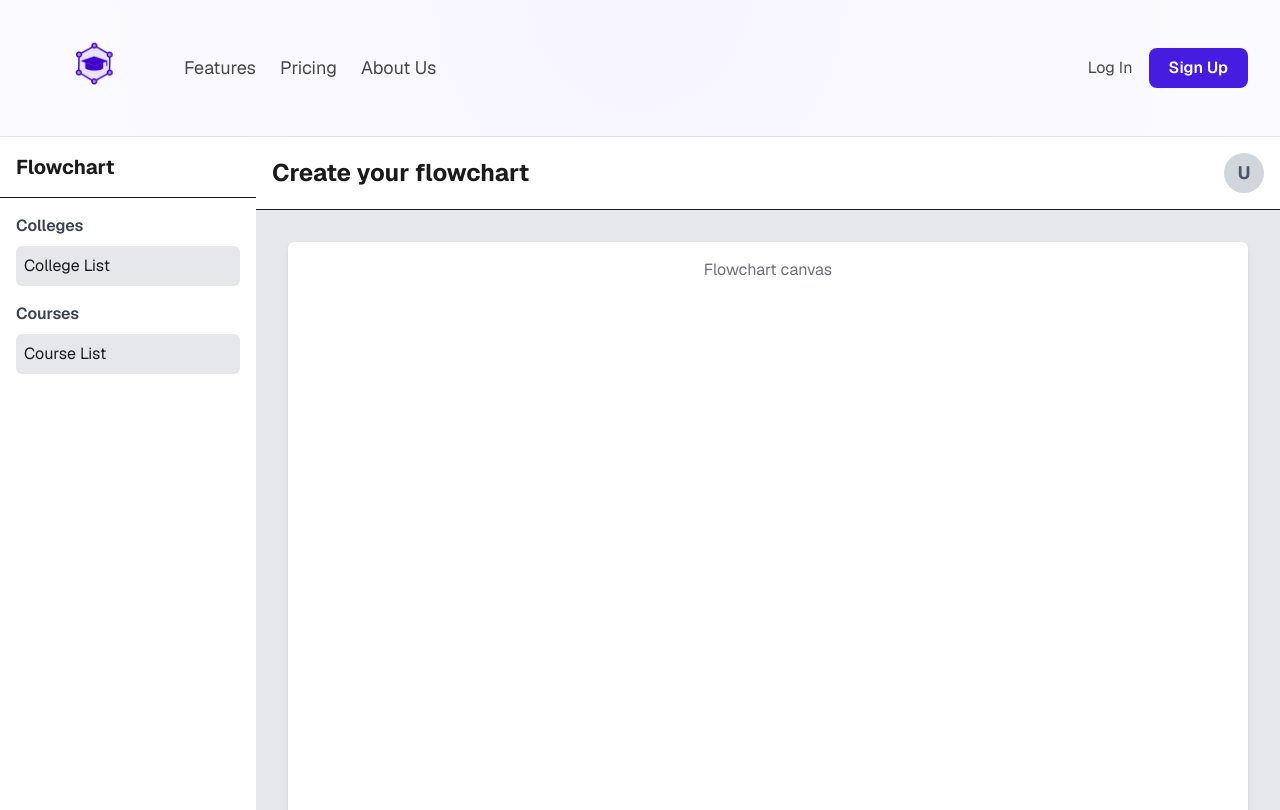
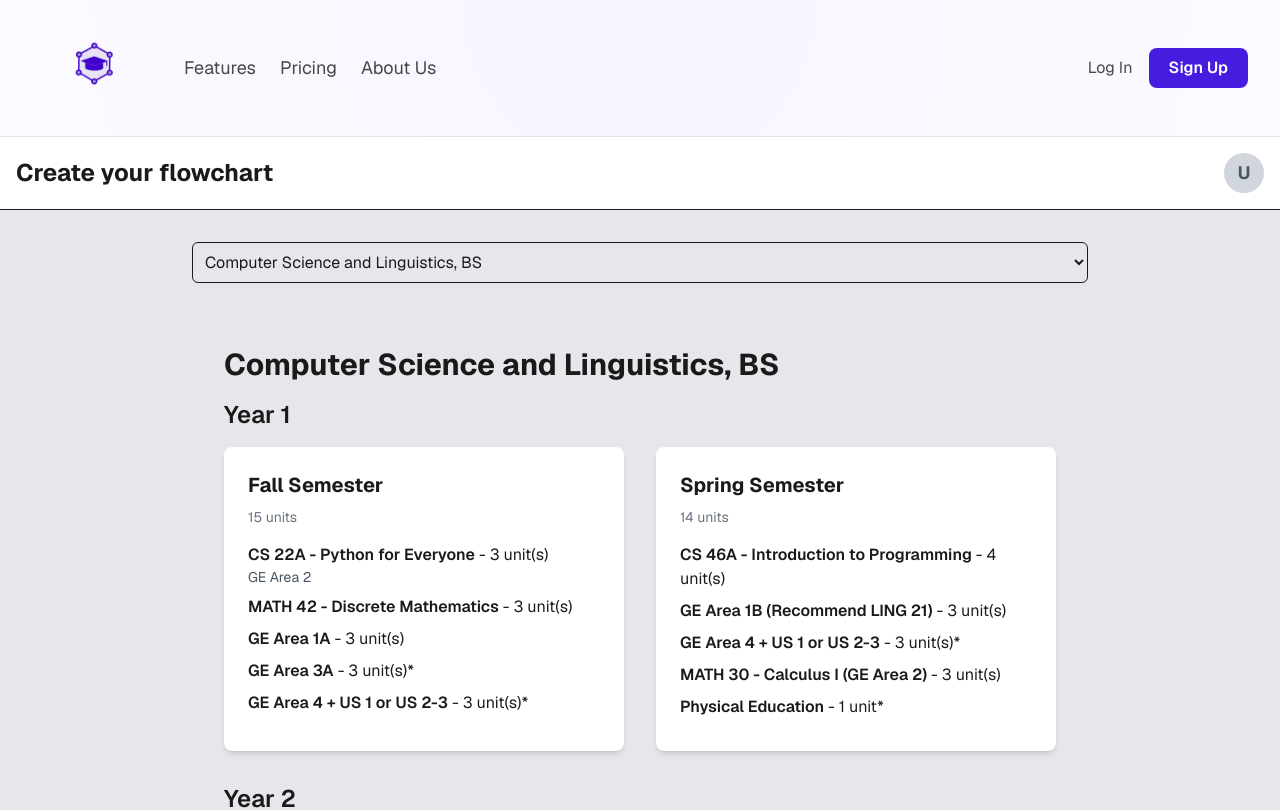
Before and after one commit to s444hi/gradflo, a Next.js app: page /flowchart in a window 1280 px wide. Shown: the top 810 px of the page. Built offline with nearby package versions, Linux system fonts and the light colour scheme.

Commit message:
Start of Flo

```diff
--- a/src/app/flowchart/page.tsx
+++ b/src/app/flowchart/page.tsx
@@ -1,25 +1,18 @@
 
-import React from 'react';
+"use client";
+import React, { useState } from 'react';
 import ProfileDropdown from '@/components/ui/ProfileDropdown';
+import { undergraduateMajors } from '@/lib/majors';
+import { roadmaps } from '@/lib/roadmaps';
+import RoadmapDisplay from '@/components/RoadmapDisplay';
 
 const FlowchartPage = () => {
+  const [selectedMajor, setSelectedMajor] = useState<string | null>("Computer Science and Linguistics, BS");
+
+  const selectedRoadmap = roadmaps.find(r => r.major === selectedMajor);
+
   return (
-    <div className="flex h-screen bg-gray-100">
-      {/* Sidebar */}
-      <div className="w-64 bg-white shadow-md">
-        <div className="p-4 border-b">
-          <h2 className="text-xl font-bold">Flowchart</h2>
-        </div>
-        <div className="p-4">
-          <h3 className="font-semibold text-gray-700 mb-2">Colleges</h3>
-          {/* Placeholder for colleges */}
-          <div className="p-2 bg-gray-200 rounded-md mb-4">College List</div>
-          <h3 className="font-semibold text-gray-700 mb-2">Courses</h3>
-          {/* Placeholder for courses */}
-          <div className="p-2 bg-gray-200 rounded-md">Course List</div>
-        </div>
-      </div>
-
+    <div className="flex flex-col h-screen bg-gray-100">
       {/* Main Content */}
       <div className="flex-1 flex flex-col">
         <div className="p-4 border-b bg-white flex justify-between items-center">
@@ -27,10 +20,25 @@ const FlowchartPage = () => {
           <ProfileDropdown />
         </div>
         <div className="flex-1 p-8 bg-gray-200">
-          {/* Canvas for flowchart */}
-          <div className="w-full h-full bg-white rounded-md shadow-md">
-            {/* Placeholder for flowchart content */}
-            <p className="text-center p-4 text-gray-500">Flowchart canvas</p>
+          <div className="w-full max-w-4xl mx-auto">
+            <select
+              onChange={(e) => setSelectedMajor(e.target.value)}
+              value={selectedMajor || ''}
+              className="w-full p-2 mb-8 border rounded-md"
+            >
+              <option value="" disabled>Select a major</option>
+              {undergraduateMajors.map(major => (
+                <option key={major} value={major}>{major}</option>
+              ))}
+            </select>
+
+            {selectedRoadmap ? (
+              <RoadmapDisplay roadmap={selectedRoadmap} />
+            ) : (
+              <div className="bg-white rounded-md shadow-md p-8 text-center text-gray-500">
+                <p>Please select a major to see the roadmap.</p>
+              </div>
+            )}
           </div>
         </div>
       </div>
--- /dev/null
+++ b/src/components/RoadmapDisplay.tsx
@@ -0,0 +1,38 @@
+
+import React from 'react';
+import { Roadmap } from '@/lib/roadmaps';
+
+interface RoadmapProps {
+  roadmap: Roadmap;
+}
+
+const RoadmapDisplay: React.FC<RoadmapProps> = ({ roadmap }) => {
+  return (
+    <div className="p-8">
+      <h2 className="text-3xl font-bold mb-4">{roadmap.major}</h2>
+      {roadmap.years.map((year) => (
+        <div key={year.name} className="mb-8">
+          <h3 className="text-2xl font-semibold mb-4">{year.name}</h3>
+          <div className="grid grid-cols-1 md:grid-cols-2 gap-8">
+            {year.semesters.map((semester) => (
+              <div key={semester.name} className="bg-white p-6 rounded-lg shadow-md">
+                <h4 className="text-xl font-bold mb-2">{semester.name}</h4>
+                <p className="text-sm text-gray-500 mb-4">{semester.totalUnits}</p>
+                <ul>
+                  {semester.courses.map((course) => (
+                    <li key={course.name} className="mb-2">
+                      <span className="font-semibold">{course.name}</span> - <span>{course.units}</span>
+                      {course.description && <p className="text-sm text-gray-600">{course.description}</p>}
+                    </li>
+                  ))}
+                </ul>
+              </div>
+            ))}
+          </div>
+        </div>
+      ))}
+    </div>
+  );
+};
+
+export default RoadmapDisplay;
--- /dev/null
+++ b/src/lib/roadmaps.ts
@@ -0,0 +1,138 @@
+
+export interface Course {
+  name: string;
+  units: string;
+  description?: string;
+}
+
+export interface Semester {
+  name: string;
+  totalUnits: string;
+  courses: Course[];
+}
+
+export interface Year {
+  name: string;
+  semesters: Semester[];
+}
+
+export interface Roadmap {
+  major: string;
+  years: Year[];
+}
+
+export const roadmaps: Roadmap[] = [
+  {
+    major: "Computer Science and Linguistics, BS",
+    years: [
+      {
+        name: "Year 1",
+        semesters: [
+          {
+            name: "Fall Semester",
+            totalUnits: "15 units",
+            courses: [
+              { name: "CS 22A - Python for Everyone", units: "3 unit(s)", description: "GE Area 2" },
+              { name: "MATH 42 - Discrete Mathematics", units: "3 unit(s)" },
+              { name: "GE Area 1A", units: "3 unit(s)" },
+              { name: "GE Area 3A", units: "3 unit(s)*" },
+              { name: "GE Area 4 + US 1 or US 2-3", units: "3 unit(s)*" },
+            ],
+          },
+          {
+            name: "Spring Semester",
+            totalUnits: "14 units",
+            courses: [
+              { name: "CS 46A - Introduction to Programming", units: "4 unit(s)" },
+              { name: "GE Area 1B (Recommend LING 21)", units: "3 unit(s)" },
+              { name: "GE Area 4 + US 1 or US 2-3", units: "3 unit(s)*" },
+              { name: "MATH 30 - Calculus I (GE Area 2)", units: "3 unit(s)" },
+              { name: "Physical Education", units: "1 unit*" },
+            ],
+          },
+        ],
+      },
+      {
+        name: "Year 2",
+        semesters: [
+          {
+            name: "Fall Semester",
+            totalUnits: "15-16 units",
+            courses: [
+              { name: "GE Area 1C", units: "3 unit(s)*" },
+              { name: "GE Area 5A /5C", units: "3-4 unit(s)*" },
+              { name: "CS 46B - Introduction to Data Structures", units: "4 unit(s)" },
+              { name: "MATH 31 - Calculus II (GE Area 2)", units: "4 unit(s)" },
+              { name: "Physical Education", units: "1 unit*" },
+            ],
+          },
+          {
+            name: "Spring Semester",
+            totalUnits: "15-16 units",
+            courses: [
+              { name: "CS 146 - Data Structures and Algorithms", units: "3 unit(s)" },
+              { name: "GE Area 3B", units: "3 unit(s)" },
+              { name: "GE Area 5B / 5C", units: "3-4 unit(s)*" },
+              { name: "GE Area 6", units: "3 unit(s)*" },
+              { name: "LING 101 - Introduction to Linguistics", units: "3 unit(s)" },
+            ],
+          },
+        ],
+      },
+      {
+        name: "Year 3",
+        semesters: [
+          {
+            name: "Fall Semester",
+            totalUnits: "15 units",
+            courses: [
+              { name: "CS 100W OR LLD 100W - Writing Workshop (WID)", units: "3 unit(s)" },
+              { name: "CS 154 - Formal Languages and Computability", units: "3 unit(s)" },
+              { name: "LING 111 - Introduction to Linguistic Phonetics", units: "3 unit(s)" },
+              { name: "MATH 39 - Linear Algebra I", units: "3 unit(s)" },
+              { name: "Major elective (See list in MyPlanner)", units: "3 unit(s)" },
+            ],
+          },
+          {
+            name: "Spring Semester",
+            totalUnits: "15 units",
+            courses: [
+              { name: "CS 156 - Introduction to Artificial Intelligence", units: "3 unit(s)" },
+              { name: "LING 112 - Introduction to Syntax", units: "3 unit(s)" },
+              { name: "LING 115 - Corpus Linguistics", units: "3 unit(s)" },
+              { name: "MATH 161A - Applied Probability and Statistics I", units: "3 unit(s)" },
+              { name: "PHIL 134 - Computers, Ethics and Society (GE Upper Division Area 3)", units: "3 unit(s)" },
+            ],
+          },
+        ],
+      },
+      {
+        name: "Year 4",
+        semesters: [
+          {
+            name: "Fall Semester",
+            totalUnits: "15 units",
+            courses: [
+              { name: "CS 171 - Introduction to Machine Learning", units: "3 unit(s)" },
+              { name: "LING 124 - Introduction to Speech Technology", units: "3 unit(s)" },
+              { name: "GE Upper Division Area 2/5 (Recommend LING 122)", units: "3 unit(s)*" },
+              { name: "Major elective (See list in MyPlanner)", units: "3 unit(s)*" },
+              { name: "Major elective (See list in MyPlanner)", units: "3 unit(s)*" },
+            ],
+          },
+          {
+            name: "Spring Semester",
+            totalUnits: "15 units",
+            courses: [
+              { name: "GE Upper Division Area 4", units: "3 unit(s)*" },
+              { name: "LING 165 - Introduction to Natural Language Processing", units: "3 unit(s)" },
+              { name: "Major elective (See list in MyPlanner)", units: "3 unit(s)*" },
+              { name: "Major elective (See a list in MyPlanner)", units: "3 unit(s)*" },
+              { name: "Upper Division Linguistics Elective (See list in MyPlanner)", units: "3 unit(s)*" },
+            ],
+          },
+        ],
+      },
+    ],
+  },
+];
```
Also changed, not shown: public/GradFlo.svg (added).
